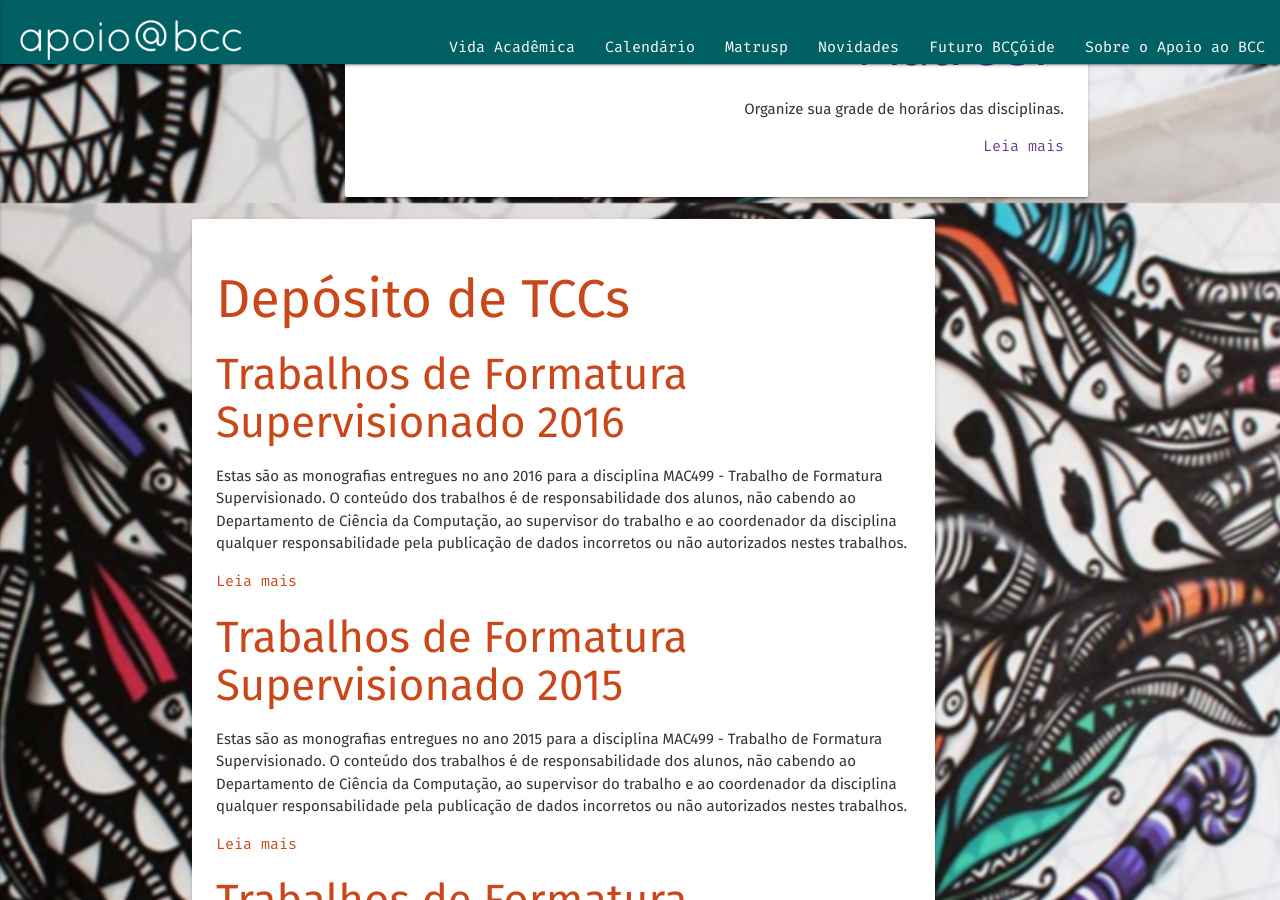
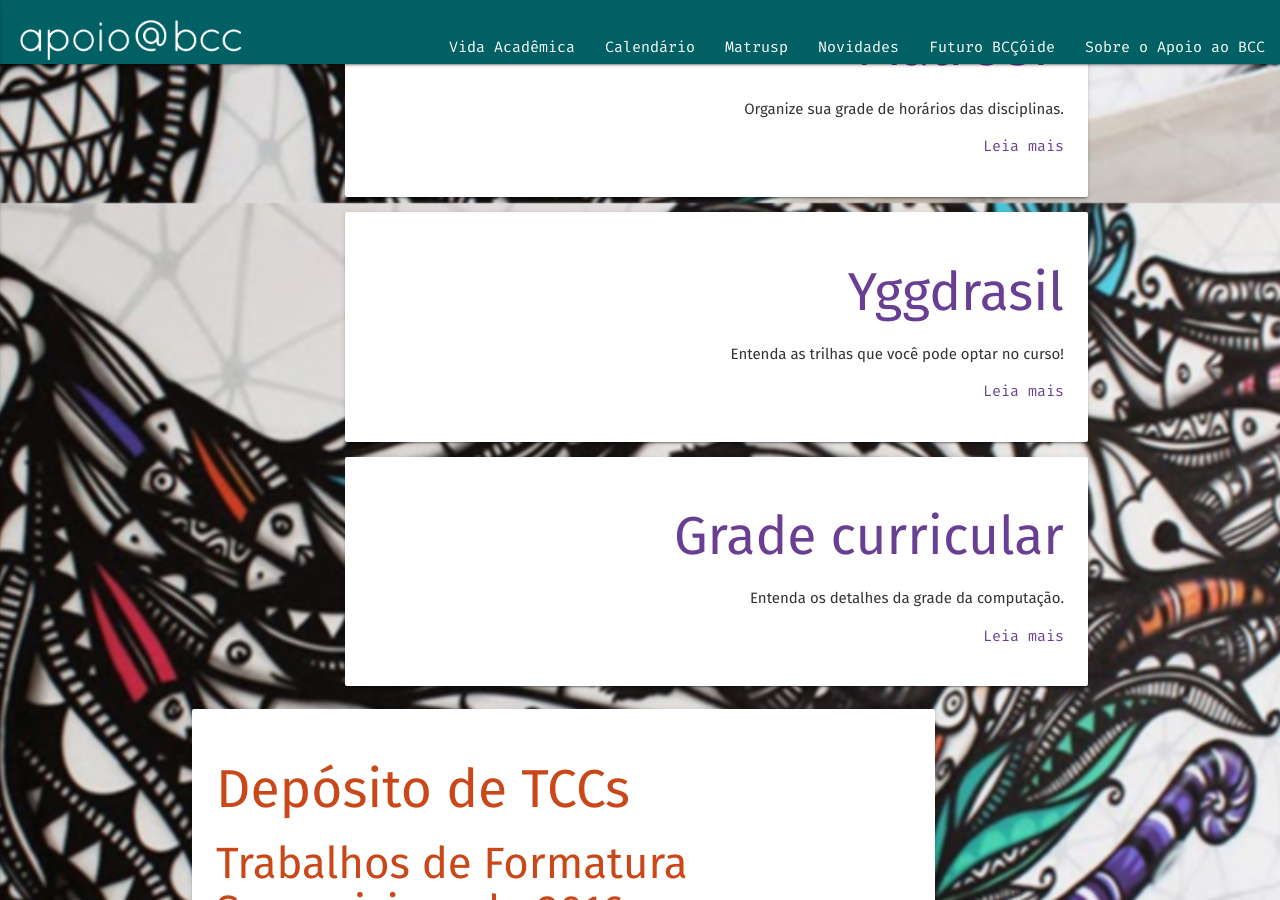
Before and after one commit to apoiobcc/apoiobcc, a Jekyll site: the page built from index.md, in a window 1280 px wide and 900 px high, scrolled down 697 px. Built offline with Jekyll 4.4.1, drawn with Linux system fonts in a browser that asks for light colours; nearby versions of some CDN libraries.

Commit message:
Adicionando conteúdo na home

```diff
--- a/index.md
+++ b/index.md
@@ -23,7 +23,18 @@ layout: experimental
         <h2>MatrUSP</h2>
         <p> Organize sua grade de horários das disciplinas.</p>
         <p><a href="{{ site.baseurl }}/matrusp">Leia mais</a></p>
+    </div>
 
+    <div class="card-panel">
+        <h2>Yggdrasil</h2>
+        <p> Entenda as trilhas que você pode optar no curso!</p>
+        <p><a href="http://bcc.ime.usp.br/yggdrasil/">Leia mais</a></p>
+    </div>
+
+    <div class="card-panel">
+        <h2>Grade curricular</h2>
+        <p> Entenda os detalhes da grade da computação.</p>
+        <p><a href="http://bcc.ime.usp.br/principal/grade.html">Leia mais</a></p>
     </div>
 </div>
 
```
